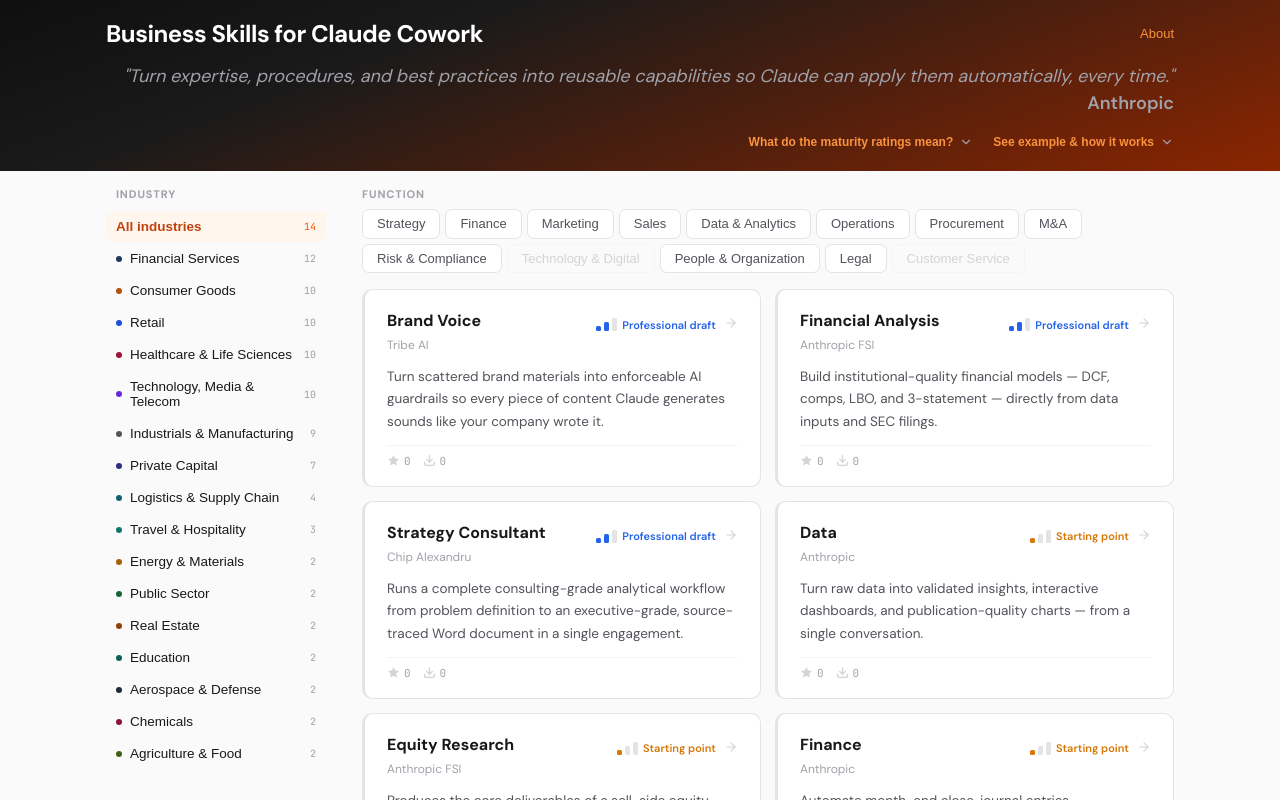
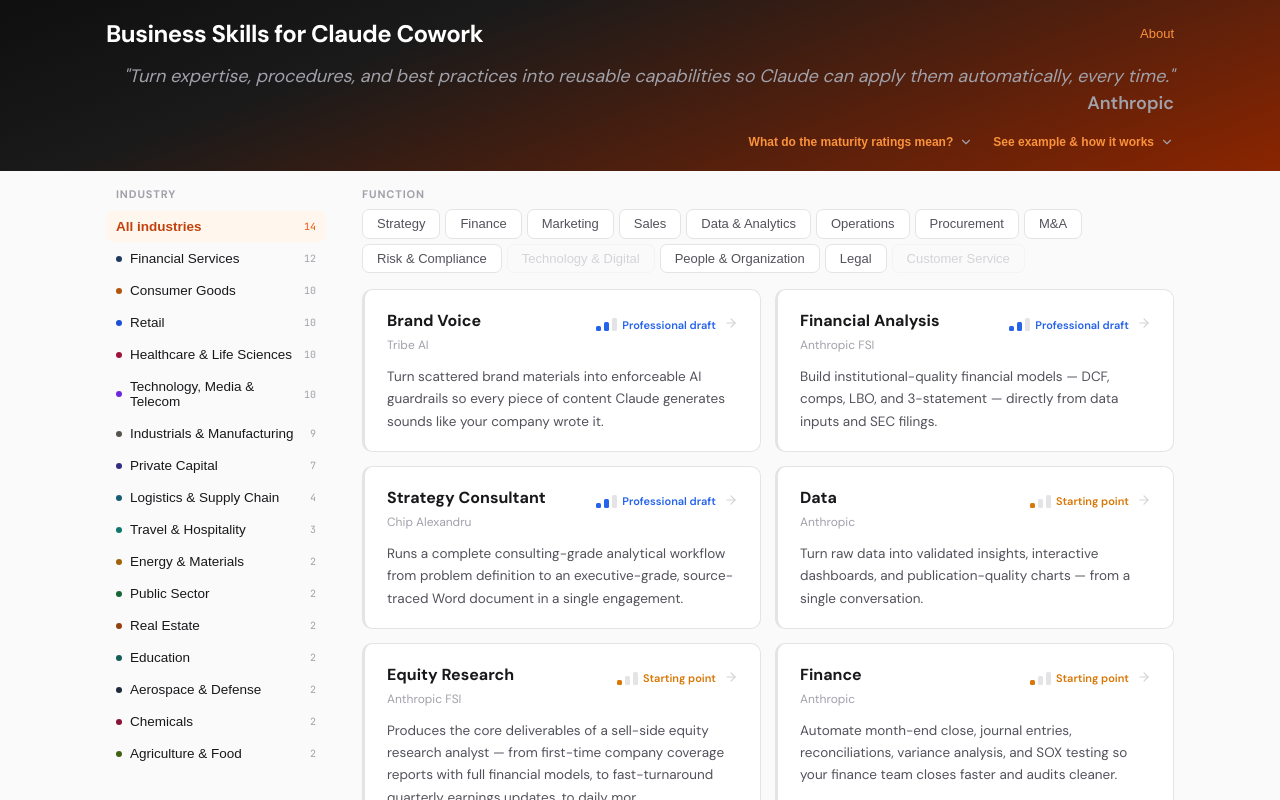
Before and after one commit to ChipAlexandru/skills-marketplace, a Next.js app: page / in a window 1280 px wide. Shown: the top 800 px of the page. Built offline with nearby package versions, Linux system fonts and the light colour scheme.

Commit message:
Remove unused stars and installs from skill cards
Co-Authored-By: Claude Sonnet 4.6 <noreply@anthropic.com>

```diff
--- a/app/page.js
+++ b/app/page.js
@@ -72,10 +72,6 @@ function SkillCard({ skill, index }) {
           </div>
         </div>
         <p style={{ fontSize: 13.5, lineHeight: 1.65, color: '#52525b', margin: 0, flex: 1 }}>{skill.description}</p>
-        <div style={{ display: 'flex', gap: 12, paddingTop: 8, borderTop: '1px solid #f4f4f5' }}>
-          <span style={{ display: 'flex', alignItems: 'center', gap: 4, fontFamily: 'var(--mono)', fontSize: 11, color: '#a1a1aa' }}><StarIcon />{skill.stars}</span>
-          <span style={{ display: 'flex', alignItems: 'center', gap: 4, fontFamily: 'var(--mono)', fontSize: 11, color: '#a1a1aa' }}><DownloadIcon />{skill.installs}</span>
-        </div>
       </div>
     </Link>
   );
```
